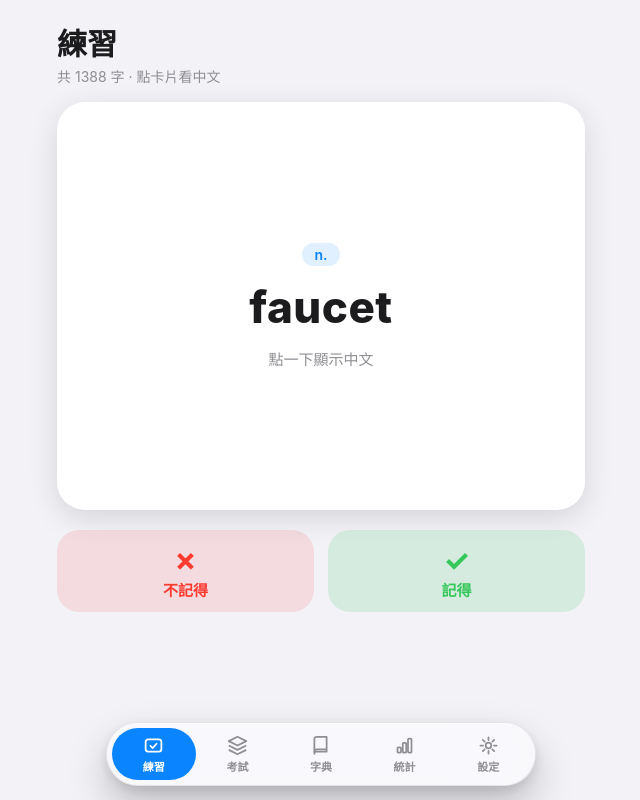
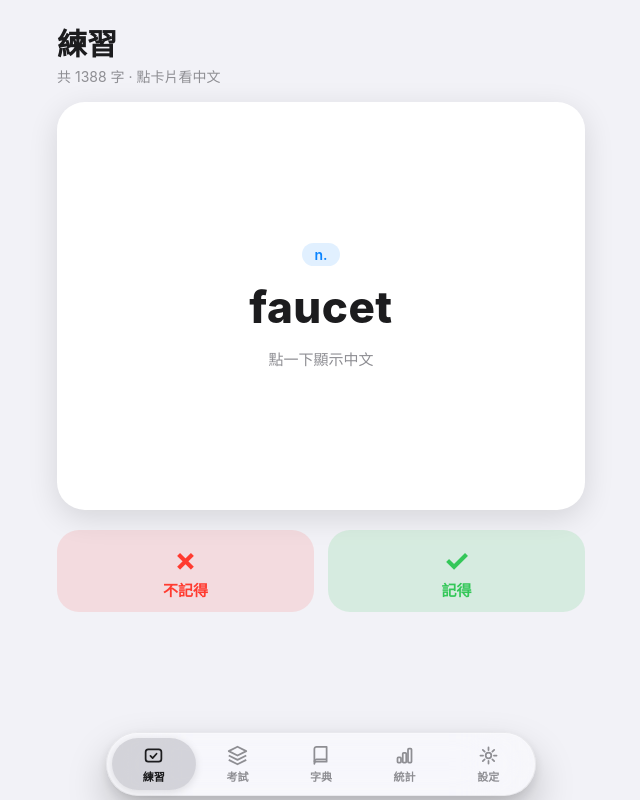
Before and after one commit to MikeHuang0618/toeic-tool, a React (Vite) app: page / in a window 1280 px wide. Shown: the whole page, without its empty margins (319-959 px from the left). Built offline with nearby package versions, Linux system fonts and the light colour scheme.

Commit message:
feat: add exam mode, settings page, and fix bugs

```diff
--- a/src/components/TabBar.tsx
+++ b/src/components/TabBar.tsx
@@ -65,6 +65,7 @@ const TABS: { id: Tab; label: string; icon: React.ReactNode }[] = [
 export function TabBar({ active, onChange }: TabBarProps) {
   const navRef = useRef<HTMLElement>(null)
   const [indicatorStyle, setIndicatorStyle] = useState({ left: 0, width: 0, opacity: 0 })
+  const [jellyTab, setJellyTab] = useState<Tab | null>(null)
 
   useEffect(() => {
     const nav = navRef.current
@@ -87,7 +88,12 @@ export function TabBar({ active, onChange }: TabBarProps) {
         <button
           key={tab.id}
           type="button"
-          onClick={() => onChange(tab.id)}
+          className={jellyTab === tab.id ? 'jelly' : undefined}
+          onClick={() => {
+            onChange(tab.id)
+            setJellyTab(tab.id)
+          }}
+          onAnimationEnd={() => setJellyTab((t) => (t === tab.id ? null : t))}
           aria-current={active === tab.id ? 'page' : undefined}
         >
           {tab.icon}
--- a/src/index.css
+++ b/src/index.css
@@ -10,10 +10,11 @@
   --red: #ff3b30;
   --red-bg: rgba(255, 59, 48, 0.12);
   --accent: #0a84ff;
-  --tabbar-bg: rgba(255, 255, 255, 0.5);
-  --tabbar-border: rgba(0, 0, 0, 0.08);
+  --tabbar-bg: rgba(255, 255, 255, 0.4);
+  --tabbar-border: rgba(0, 0, 0, 0.06);
+  --tabbar-indicator: rgba(120, 120, 128, 0.28);
   --tabbar-shadow: 0 20px 40px rgba(0, 0, 0, 0.22), 0 4px 12px rgba(0, 0, 0, 0.1),
-    inset 0 0.5px 0 rgba(255, 255, 255, 0.7);
+    inset 0 0.5px 0 rgba(255, 255, 255, 0.55);
   --shadow: 0 8px 30px rgba(0, 0, 0, 0.12);
 }
 
@@ -26,10 +27,11 @@
     --separator: rgba(84, 84, 88, 0.5);
     --green-bg: rgba(52, 199, 89, 0.2);
     --red-bg: rgba(255, 59, 48, 0.2);
-    --tabbar-bg: rgba(30, 30, 32, 0.5);
-    --tabbar-border: rgba(255, 255, 255, 0.14);
+    --tabbar-bg: rgba(255, 255, 255, 0.12);
+    --tabbar-border: rgba(255, 255, 255, 0.1);
+    --tabbar-indicator: rgba(160, 160, 168, 0.45);
     --tabbar-shadow: 0 20px 40px rgba(0, 0, 0, 0.75), 0 4px 12px rgba(0, 0, 0, 0.4),
-      inset 0 0.5px 0 rgba(255, 255, 255, 0.12);
+      inset 0 0.5px 0 rgba(255, 255, 255, 0.1);
     --shadow: 0 8px 30px rgba(0, 0, 0, 0.6);
   }
 }
@@ -317,7 +319,7 @@ button {
   position: fixed;
   left: 50%;
   transform: translateX(-50%);
-  bottom: calc(env(safe-area-inset-bottom, 0px) + 14px);
+  bottom: calc(env(safe-area-inset-bottom, 0px) + 4px);
   display: flex;
   width: min(430px, calc(100vw - 24px));
   padding: 5px;
@@ -355,16 +357,40 @@ button {
 }
 
 .tabbar button[aria-current='page'] {
-  color: #ffffff;
+  color: var(--text);
+}
+
+@keyframes jelly {
+  0% {
+    transform: scale(1, 1);
+  }
+  25% {
+    transform: scale(0.85, 0.92);
+  }
+  50% {
+    transform: scale(1.1, 0.95);
+  }
+  70% {
+    transform: scale(0.95, 1.05);
+  }
+  100% {
+    transform: scale(1, 1);
+  }
+}
+
+.tabbar button.jelly {
+  animation: jelly 0.45s ease;
 }
 
 .tabbar-indicator {
   position: absolute;
   top: 5px;
   bottom: 5px;
-  background: var(--accent);
+  background: var(--tabbar-indicator);
   border-radius: 999px;
-  transition: left 0.35s cubic-bezier(0.3, 0.8, 0.2, 1), width 0.35s cubic-bezier(0.3, 0.8, 0.2, 1);
+  box-shadow: 0 2px 8px rgba(0, 0, 0, 0.12);
+  /* Overshooting bezier gives the sliding pill a springy, jelly-like settle. */
+  transition: left 0.4s cubic-bezier(0.34, 1.56, 0.64, 1), width 0.4s cubic-bezier(0.34, 1.56, 0.64, 1);
   z-index: 1;
 }
 
```
